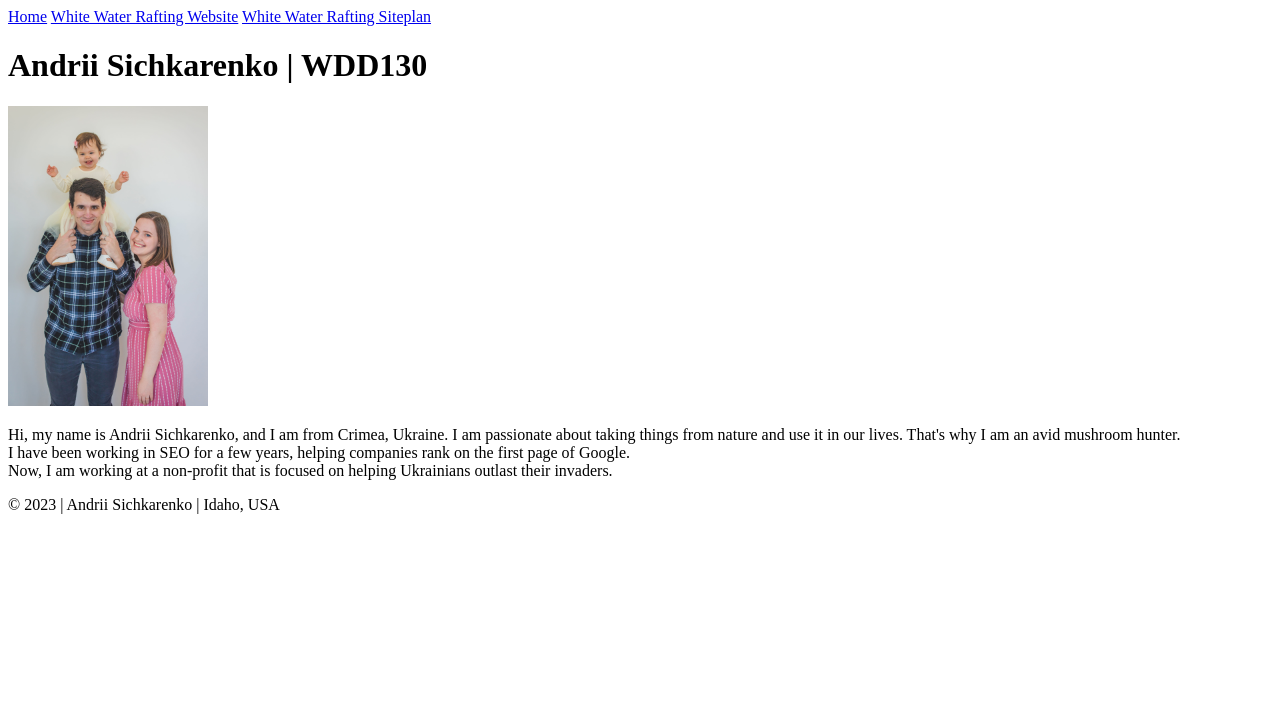
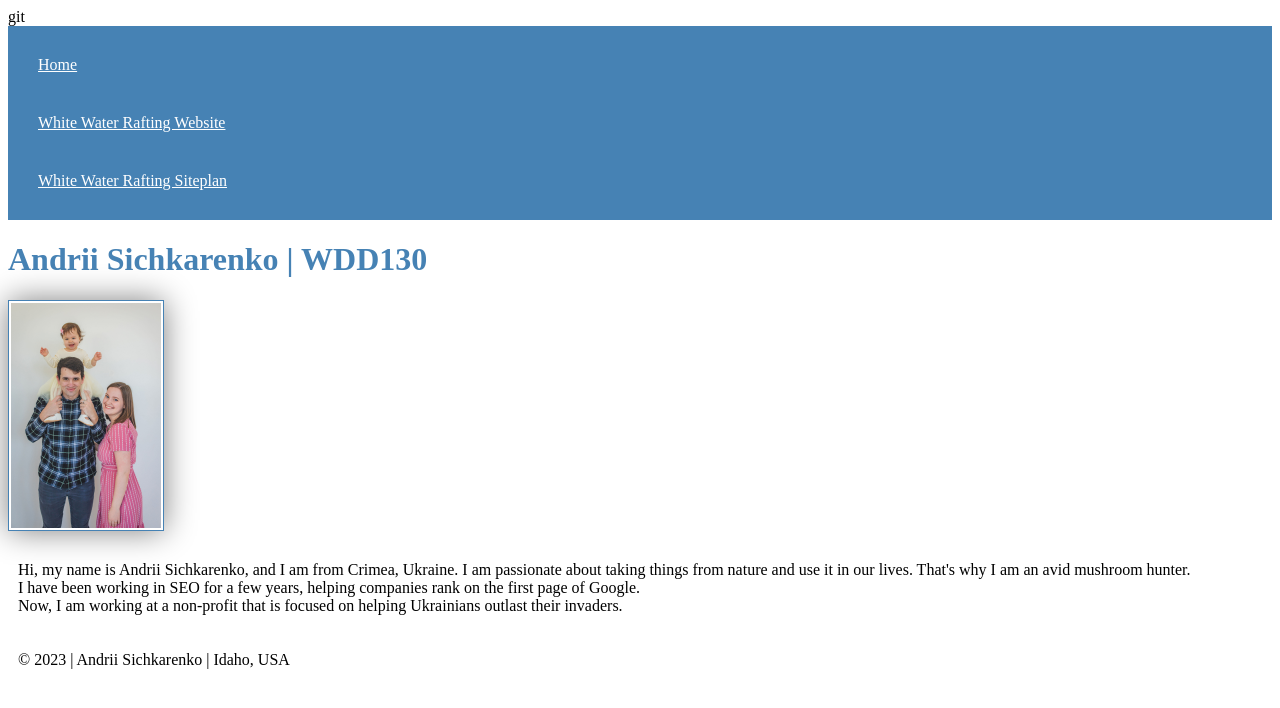
Before and after one commit to andreyrouk1/wdd130, a plain HTML site: page index.html in a window 1280 px wide. Drawn offline with Linux system fonts and the light colour scheme.

Commit message:
Added style.css and made edits in it.

```diff
--- a/index.html
+++ b/index.html
@@ -1,9 +1,11 @@
 <!DOCTYPE html>
 <html lang="en-US">
   <head>
+    <link href="styles/style.css" rel="stylesheet"/>
+    git
     <meta charset="UTF-8">
     <meta name="viewport" content="width=device-width, initial-scale=1.0">
-    <title>Andrii Sichkarenko | WDD130</title>
+    <title>Andrii Sichkarenko | WDD 130</title>
   </head>
   <body>
     <header>
--- /dev/null
+++ b/styles/style.css
@@ -0,0 +1,26 @@
+nav {
+    background-color: steelblue;
+    padding: 10px;
+}
+
+nav a {
+    color: white;
+    display: block;
+    padding: 20px;
+}
+
+h1 {
+    color: steelblue;
+}
+
+img {
+    width: 150px;
+    height: auto;
+    border: 1px solid steelblue;
+    padding: 2px;
+    box-shadow: 0 0 30px gray;
+}
+
+p {
+    padding: 10px;
+}
```
